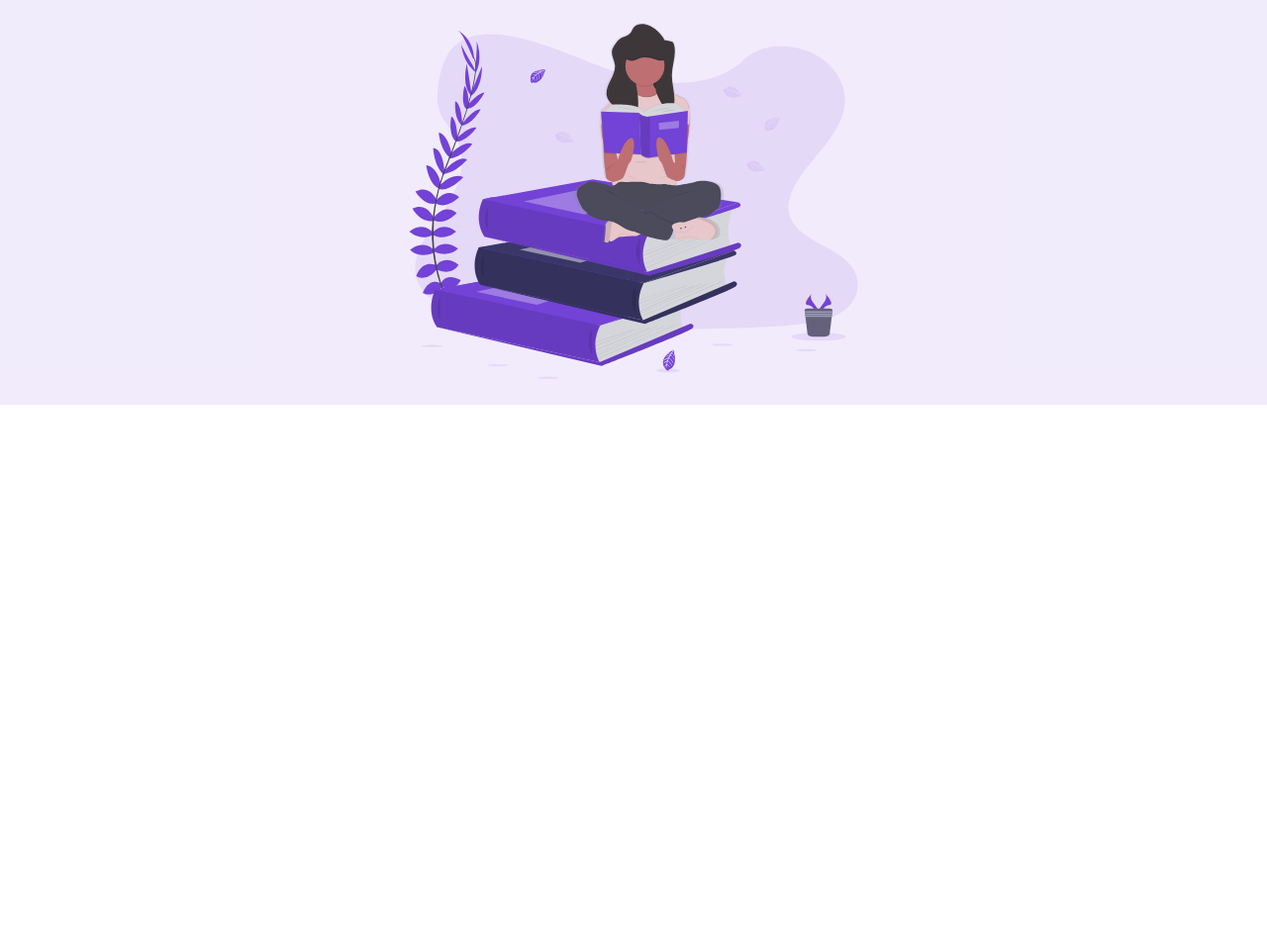
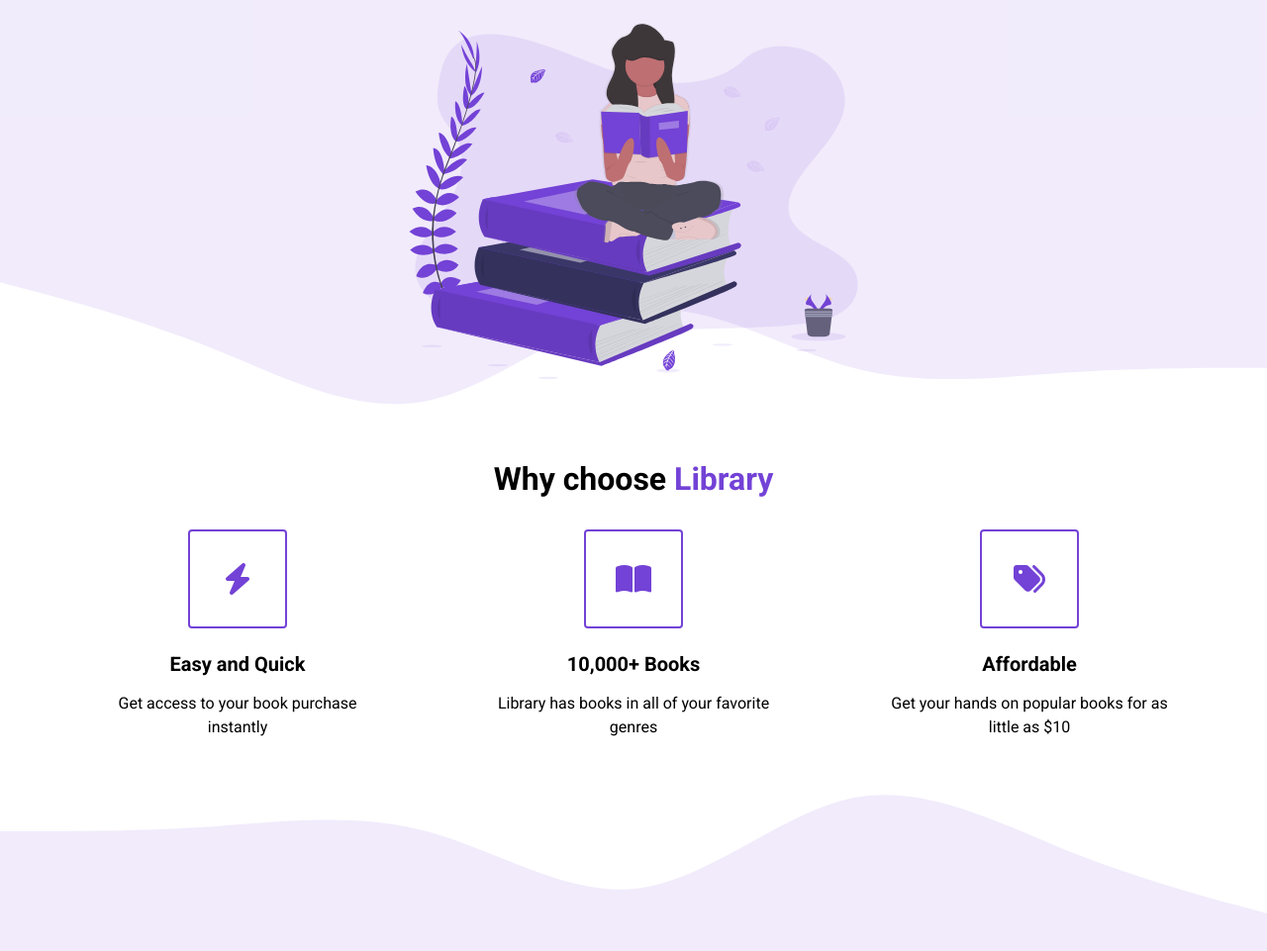
Before and after one commit to alexmwelch/eCom-Project, a plain HTML site: page index.html in a window 1280 px wide. Shown: the part 391-1352 px from the top of the page at 99% size. Before the commit the page ends 818 px from the top, so only its background shows below. Drawn offline with Linux system fonts and the light colour scheme.

Commit message:
highlights section

```diff
--- a/index.html
+++ b/index.html
@@ -6,6 +6,7 @@
     <meta name="viewport" content="width=device-width, initial-scale=1.0">
     <title>Library</title>
     <link rel="stylesheet" href="styles.css">
+    <script src="https://kit.fontawesome.com/c8e4d183c2.js" crossorigin="anonymous"></script>
 </head>
 <body>
     <section id="landing">
@@ -32,5 +33,60 @@
             </div>
         </header>
     </section>
+
+<main>
+    <section id="highlights">
+        <div class="container">
+            <div class="row">
+                <h2 class="section__title">
+                    Why choose <span class="purple">Library</span>
+                </h2>
+                <div class="highlight__wrapper">
+                    <div class="highlight">
+                        <div class="highlight__img">
+                            <i class="fas fa-bolt"></i>
+                        </div>
+                            <h3 class="highlight__subtitle">
+                                Easy and Quick
+                            </h3>
+                            <p class="highlight__para">
+                                Get access to your book purchase instantly
+                            </p>
+                    </div>
+                    <div class="highlight">
+                        <div class="highlight__img">
+                            <i class="fas fa-book-open"></i>
+                        </div>
+                            <h3 class="highlight__subtitle">
+                                10,000+ Books
+                            </h3>
+                            <p class="highlight__para">
+                                Library has books in all of your favorite genres
+                            </p>
+                    </div>
+                    <div class="highlight">
+                        <div class="highlight__img">
+                            <i class="fas fa-tags"></i>
+                        </div>
+                            <h3 class="highlight__subtitle">
+                                Affordable
+                            </h3>
+                            <p class="highlight__para">
+                                Get your hands on popular books for as little as $10
+                            </p>
+                    </div>
+                </div>
+            </div>
+        </div>
+    </section>
+
+    <section id="features">
+        <div class="container">
+            <div class="row">
+
+            </div>
+        </div>
+    </section>
+</main>
 </body>
 </html>
--- a/styles.css
+++ b/styles.css
@@ -5,6 +5,11 @@
     margin: 0;
     box-sizing: border-box;
     font-family: 'Roboto', sans-serif;
+}
+
+body {
+    max-width: 100vw;
+    overflow-x: hidden;
 }
 
 nav {
@@ -17,6 +22,10 @@ img {
     height: 100%;
     max-height: 50vh;
     padding: 20px;
+}
+
+p {
+    line-height: 1.5;
 }
 
 .nav__container {
@@ -124,4 +133,96 @@ button:active {
 
 .header__img--wrapper {
     padding: 20px;
+    z-index: 2;
 }
+
+.container {
+    padding: 56px 0;
+}
+
+.row {
+    width: 100%;
+    max-width: 1200px;
+    margin: 0 auto;
+}
+
+/*
+
+HIGHLIGHTS
+
+*/
+
+#highlights {
+    position: relative;
+    max-width: 100vw;
+}
+
+#highlights:before,
+#highlights:after {
+    background: url('assets/wave.svg');
+    content: "";
+    position: absolute;
+    width: 101vw;
+    height: 12vw;
+    left: 0;
+    z-index: 1;
+    background-size: cover;
+    background-repeat: no-repeat;
+}
+
+#highlights:before {
+    top: 1px;
+    transform: translateY(-100%);
+}
+
+#highlights:after {
+    bottom: 1px;
+    transform: translateY(100%) rotate(180deg);
+}
+
+.highlight__wrapper {
+    display: flex;
+}
+
+.highlight {
+    padding: 0 24px;
+    width: calc(100% / 3);
+    display: flex;
+    align-items: center;
+    justify-content: center;
+    flex-direction: column;
+}
+
+.highlight__para {
+    text-align: center;
+    max-width: 280px;
+}
+
+.highlight__img {
+    border: 2px solid #7342d6;
+    color: #7342d6;
+    width: 100px;
+    height: 100px;
+    display: flex;
+    align-items: center;
+    justify-content: center;
+    border-radius: 4px;
+    font-size: 32px;
+    margin-bottom: 24px;
+}
+
+.highlight__subtitle {
+    font-size: 20px;
+    margin-bottom: 16px;
+}
+
+/*
+
+FEATURES
+
+*/
+
+#features {
+    height: 1000px;
+    background-color: rgba(115, 66, 214, 0.1);
+}
```
